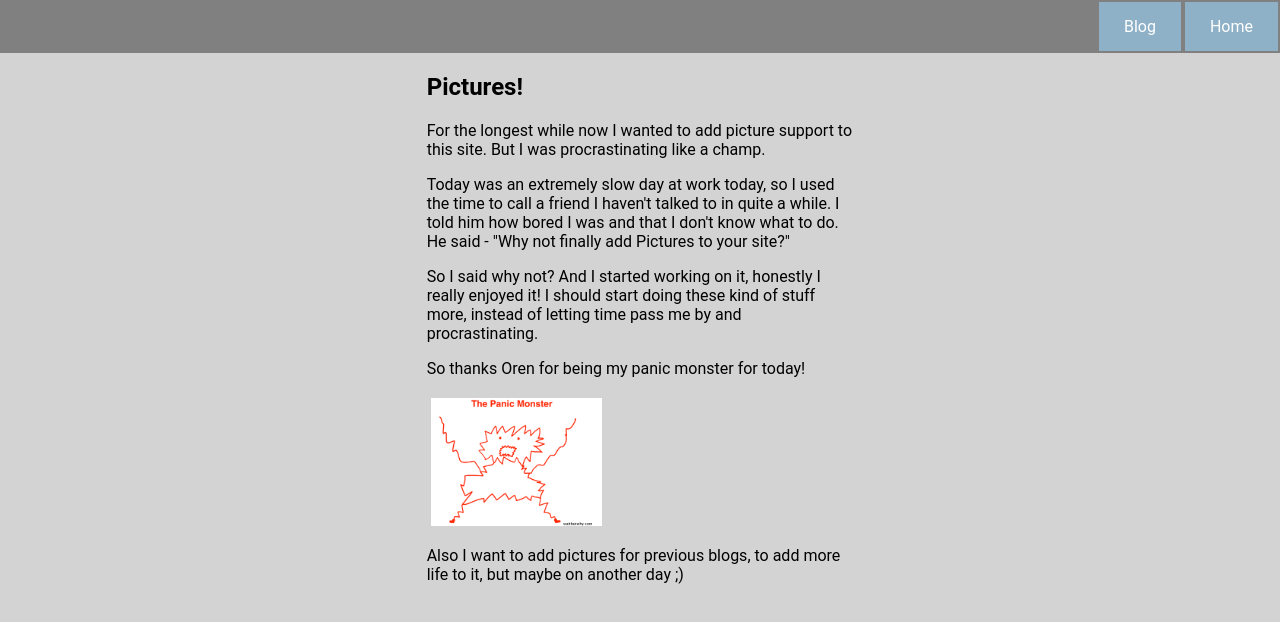
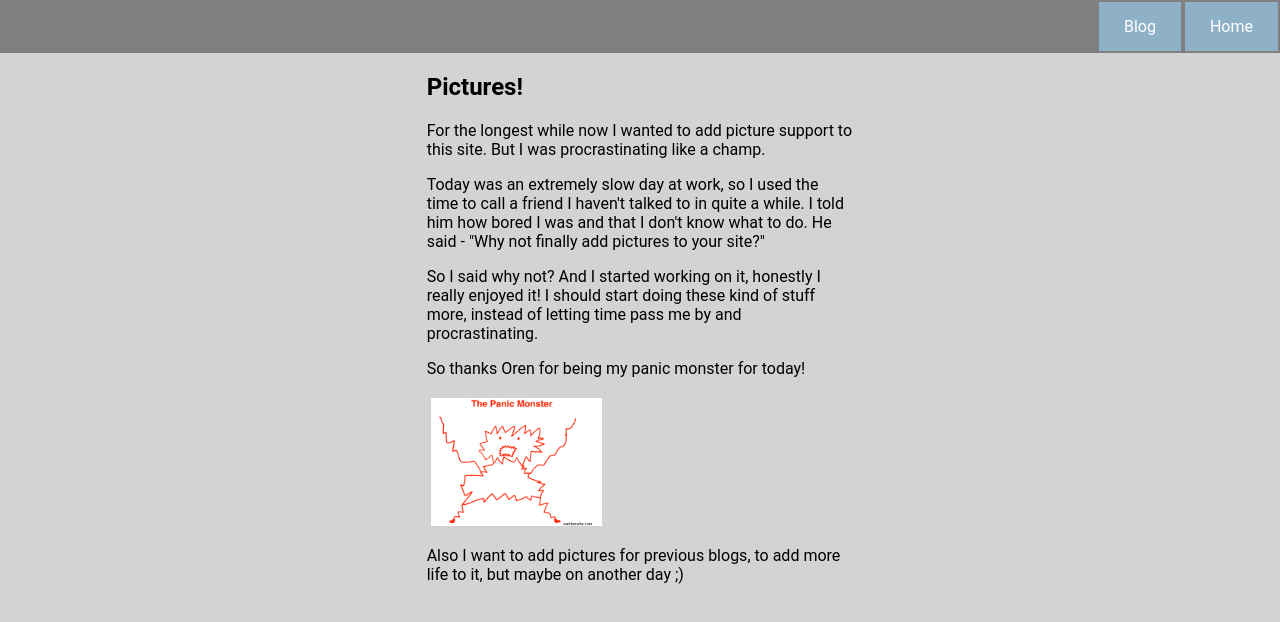
Before and after one commit to tomdrc1/tomdrc1.github.io, a plain HTML site: page blogs/Pictures/index.html in a window 1280 px wide. Drawn offline with Linux system fonts and the light colour scheme.

Commit message:
Fixed Typo

```diff
--- a/blogs/Pictures/index.html
+++ b/blogs/Pictures/index.html
@@ -20,7 +20,7 @@
         <div class="content">
 <h2>Pictures!</h2>
 <p>For the longest while now I wanted to add picture support to this site. But I was procrastinating like a champ.</p>
-<p>Today was an extremely slow day at work today, so I used the time to call a friend I haven't talked to in quite a while. I told him how bored I was and that I don't know what to do. He said - "Why not finally add Pictures to your site?"</p>
+<p>Today was an extremely slow day at work, so I used the time to call a friend I haven't talked to in quite a while. I told him how bored I was and that I don't know what to do. He said - "Why not finally add pictures to your site?"</p>
 <p>So I said why not? And I started working on it, honestly I really enjoyed it! I should start doing these kind of stuff more, instead of letting time pass me by and procrastinating.</p>
 <p>So thanks Oren for being my panic monster for today!</p>
 <p><img alt="PanicMonster" src="../Images/Pictures-Panic_monster.png" /></p>
```
